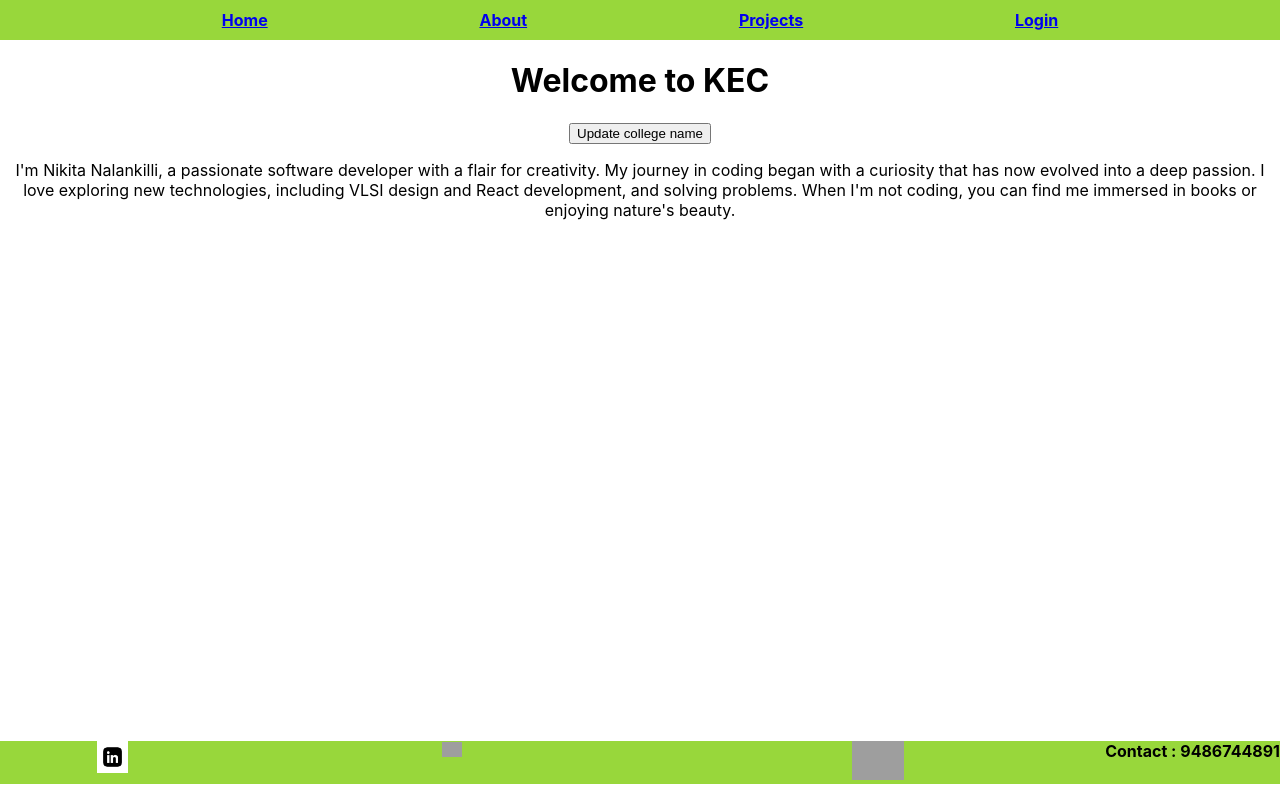
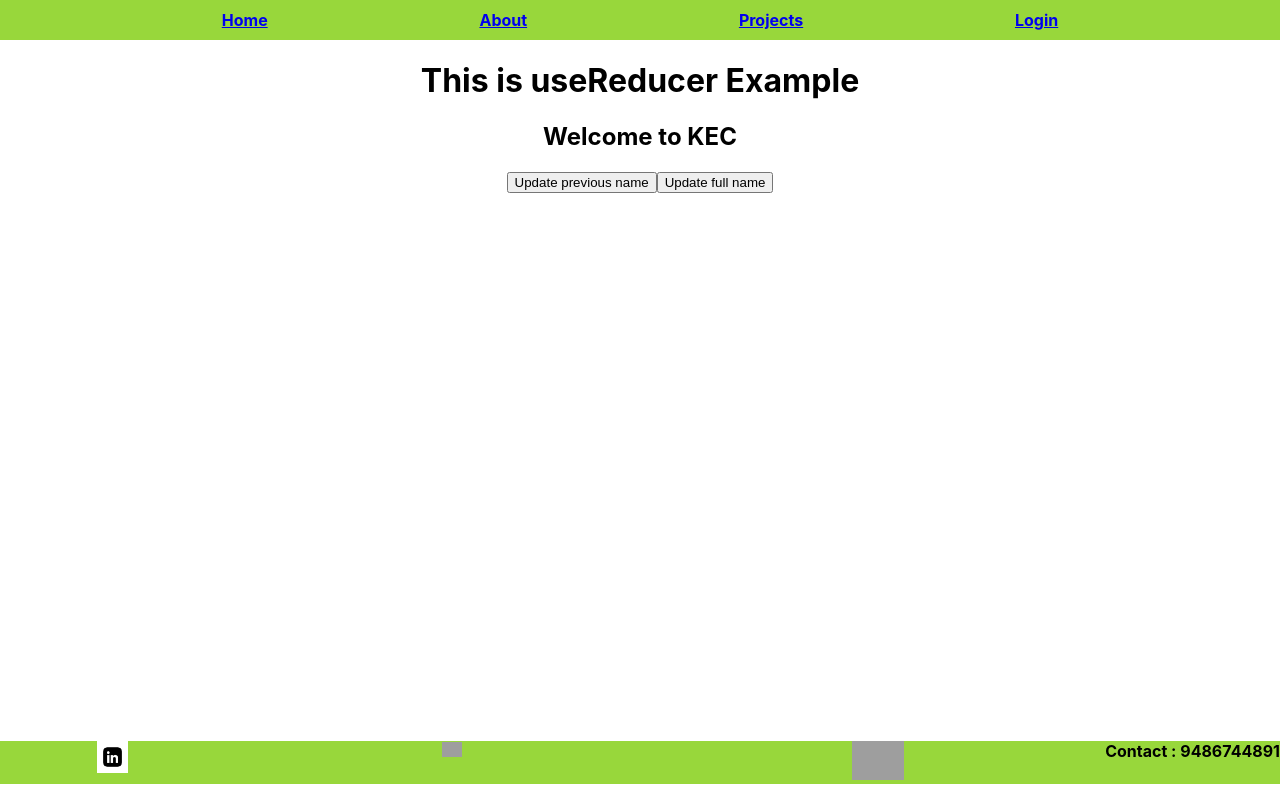
Before and after one commit to nikitanalankili/REACT_APP, a React (Create React App) app: page /About in a window 1280 px wide. Built offline with nearby package versions, Linux system fonts and the light colour scheme; grey boxes are pictures that could not be loaded.

Commit message:
NIKITA PORTFOLIO

```diff
--- a/src/components/functionalcomponents/About.jsx
+++ b/src/components/functionalcomponents/About.jsx
@@ -1,25 +1,31 @@
-import React, { useState } from "react";
-import "../css/AllCss.css"
-import "../css/Footer.css"
+import React, { useReducer } from "react";
+import "../css/AllCss.css";
+import "../css/Footer.css";
+
+const initialState = { name: "KEC" };
+
+function reducer(state, action) {
+  switch (action.type) {
+    case "pre":
+      return { name: "KEC" };
+    case "aft":
+      return { name: "Kongu engineering College" };
+    default:
+      return state;
+  }
+}
 
 const About = () => {
-    const [college,updateCollage] = useState("KEC")
-    const updatingclg= ()=>{
-        updateCollage("Kongu Engineering College");
-    }
-    return(
-        <div>
-            <h1>
-                Welcome to {college}
-            </h1>
-            <button onDoubleClick = {updatingclg}>Update college name</button>
-            <p id="about">I'm Nikita Nalankilli, a passionate software developer with a flair for creativity. My journey in coding began with a curiosity
-            that has now evolved into a deep passion. I love exploring new technologies,
-             including VLSI design and React development, and solving problems. When I'm not coding,
-              you can find me immersed in books or enjoying nature's beauty.
+  const [state, dispatch] = useReducer(reducer, initialState);
 
-</p>
-        </div>
-    )
-}
+  return (
+    <div>
+      <h1>This is useReducer Example</h1>
+      <h2>Welcome to {state.name}</h2>
+      <button onClick={() => dispatch({ type: "pre" })}>Update previous name</button>
+      <button onClick={() => dispatch({ type: "aft" })}>Update full name</button>
+    </div>
+  );
+};
+
 export default About;
```
